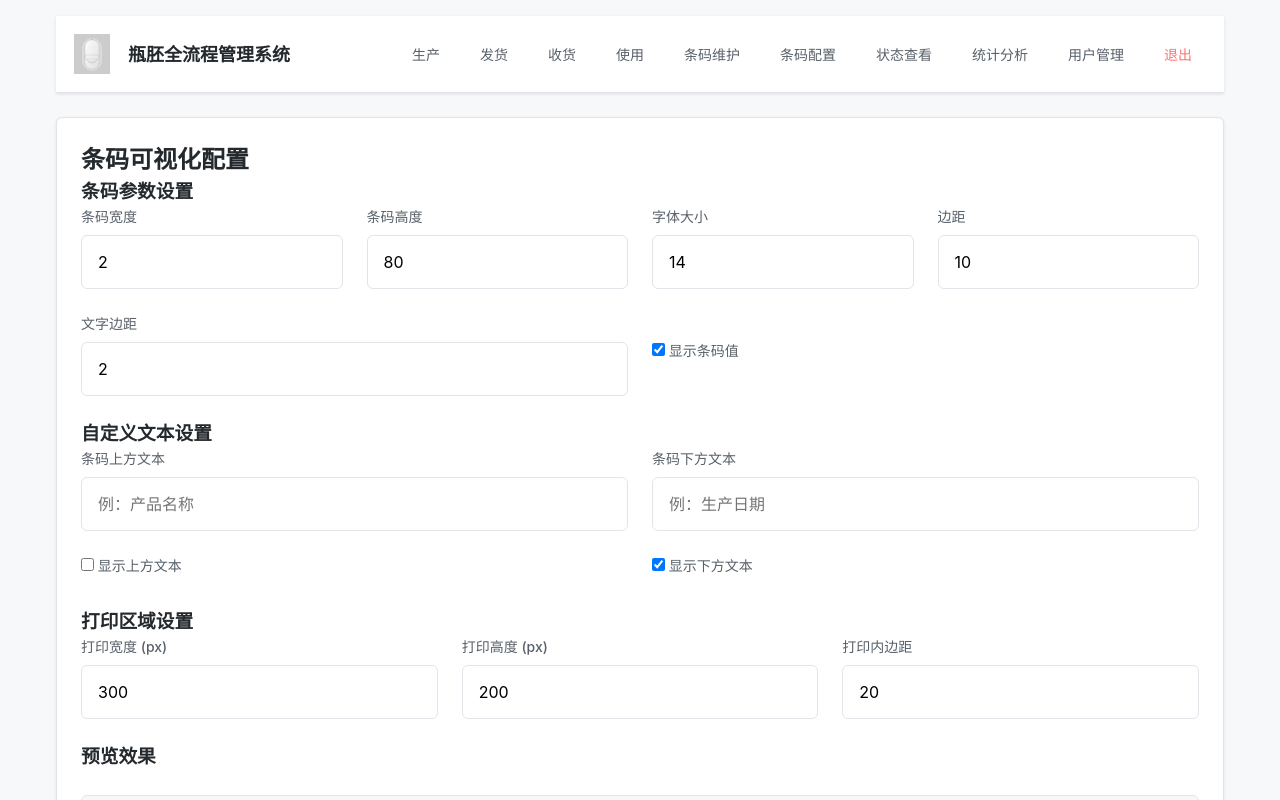
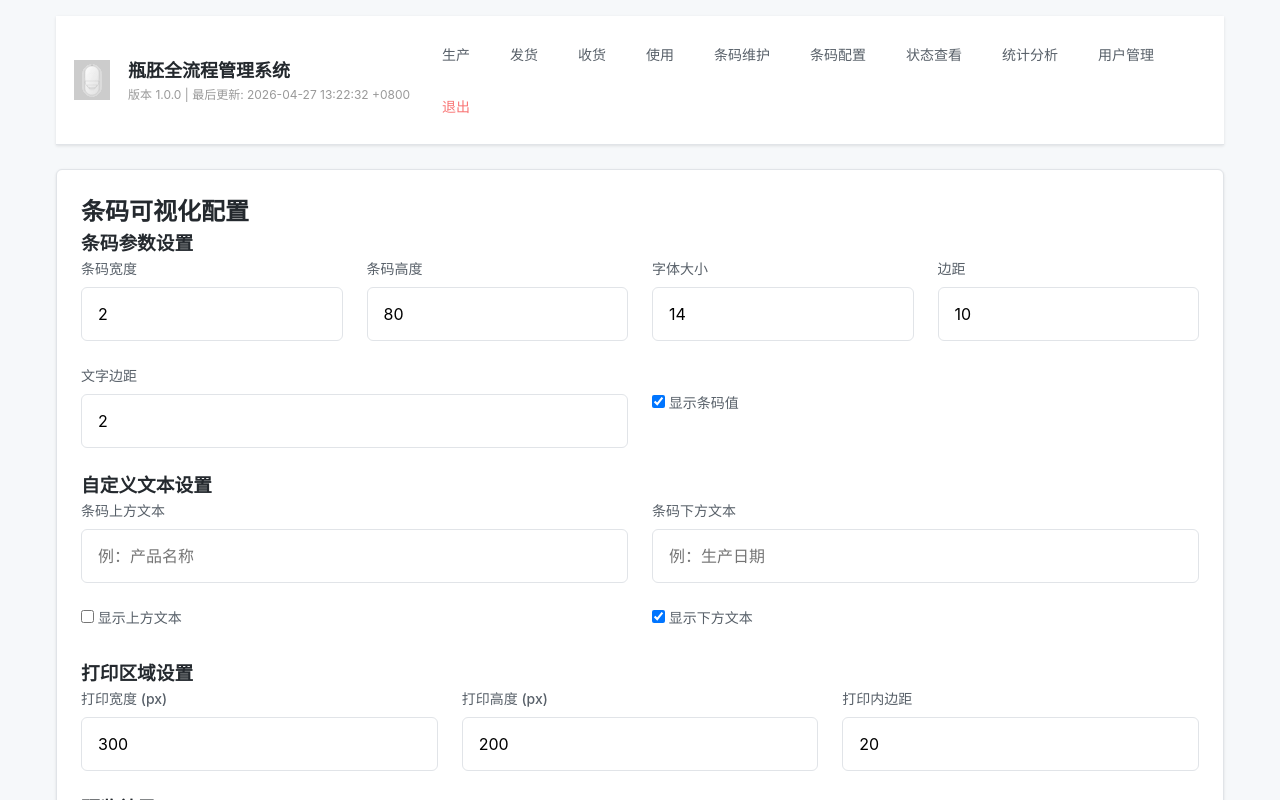
Before and after one commit to hucoke/code, a Vue app: page /dashboard/barcode-config in a window 1280 px wide. Shown: the top 800 px of the page. Built offline with nearby package versions, Linux system fonts and the light colour scheme; no server answers; sample sign-in values are in the browser's storage.

Commit message:
解决摄像问题

```diff
--- a/package.json
+++ b/package.json
@@ -5,7 +5,7 @@
   "type": "module",
   "scripts": {
     "dev": "vite",
-    "build": "vite build",
+    "build": "node scripts/update-version.js && vite build",
     "preview": "vite preview",
     "server": "node server.js"
   },
--- /dev/null
+++ b/src/version.json
@@ -0,0 +1,4 @@
+{
+  "version": "1.0.0",
+  "lastUpdate": "2026-04-27 13:22:32 +0800"
+}
--- a/src/views/DashboardView.vue
+++ b/src/views/DashboardView.vue
@@ -4,7 +4,10 @@
       <div class="header-content">
         <div class="header-brand">
           <img src="../assets/images/logo.svg" alt="瓶胚管理系统" class="header-logo">
-          <h1 class="header-title">瓶胚全流程管理系统</h1>
+          <div class="header-brand-text">
+            <h1 class="header-title">瓶胚全流程管理系统</h1>
+            <span class="header-version">版本 {{ version }} | 最后更新: {{ lastUpdate }}</span>
+          </div>
         </div>
         <nav class="header-nav">
           <ul class="nav-menu">
@@ -47,7 +50,15 @@
 </template>
 
 <script>
+import versionInfo from '../version.json'
+
 export default {
+  data() {
+    return {
+      version: versionInfo.version,
+      lastUpdate: versionInfo.lastUpdate
+    }
+  },
   methods: {
     handleLogout() {
       localStorage.removeItem('loggedIn');
@@ -61,3 +72,16 @@ export default {
   }
 }
 </script>
+
+<style scoped>
+.header-brand-text {
+  display: flex;
+  flex-direction: column;
+}
+
+.header-version {
+  font-size: 12px;
+  color: #999;
+  margin-top: 2px;
+}
+</style>
```
Also changed, not shown: scripts/update-version.js (added, +27 -0 lines).
